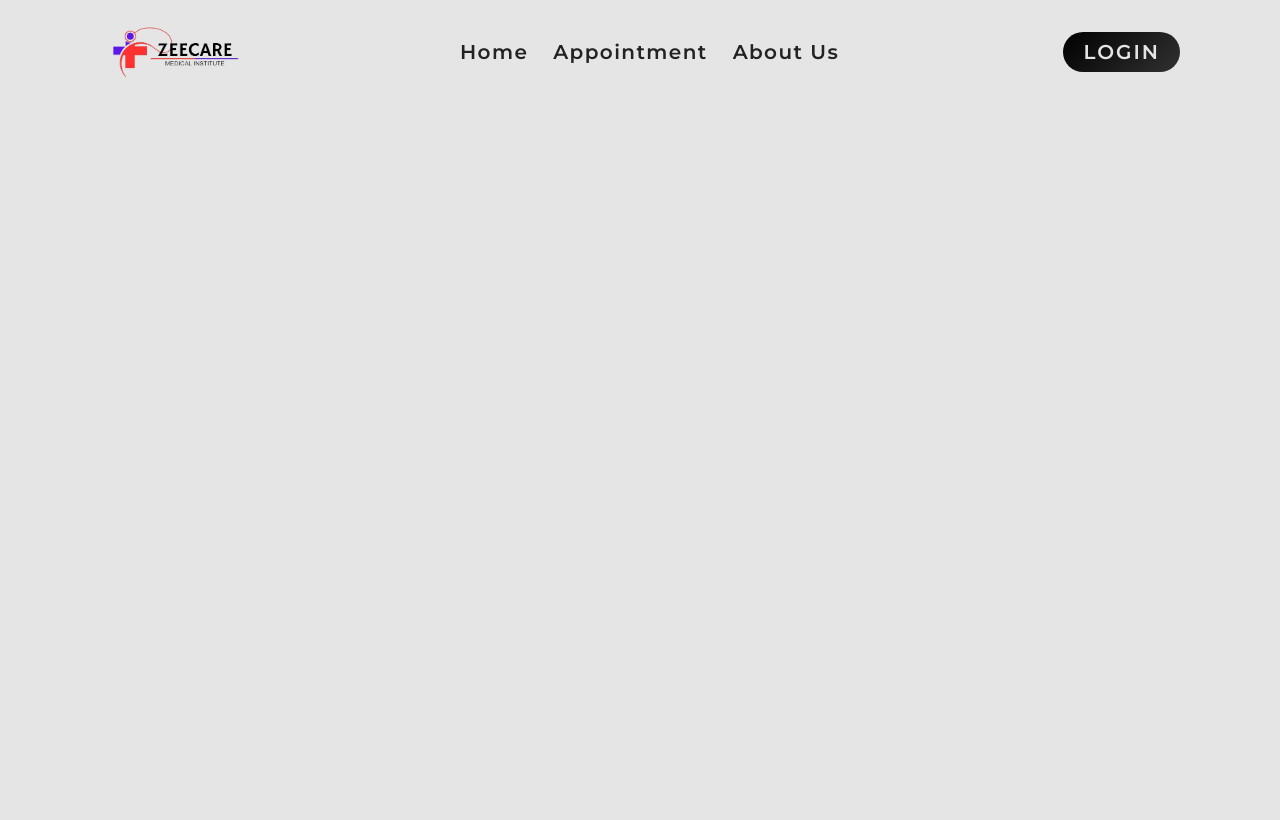
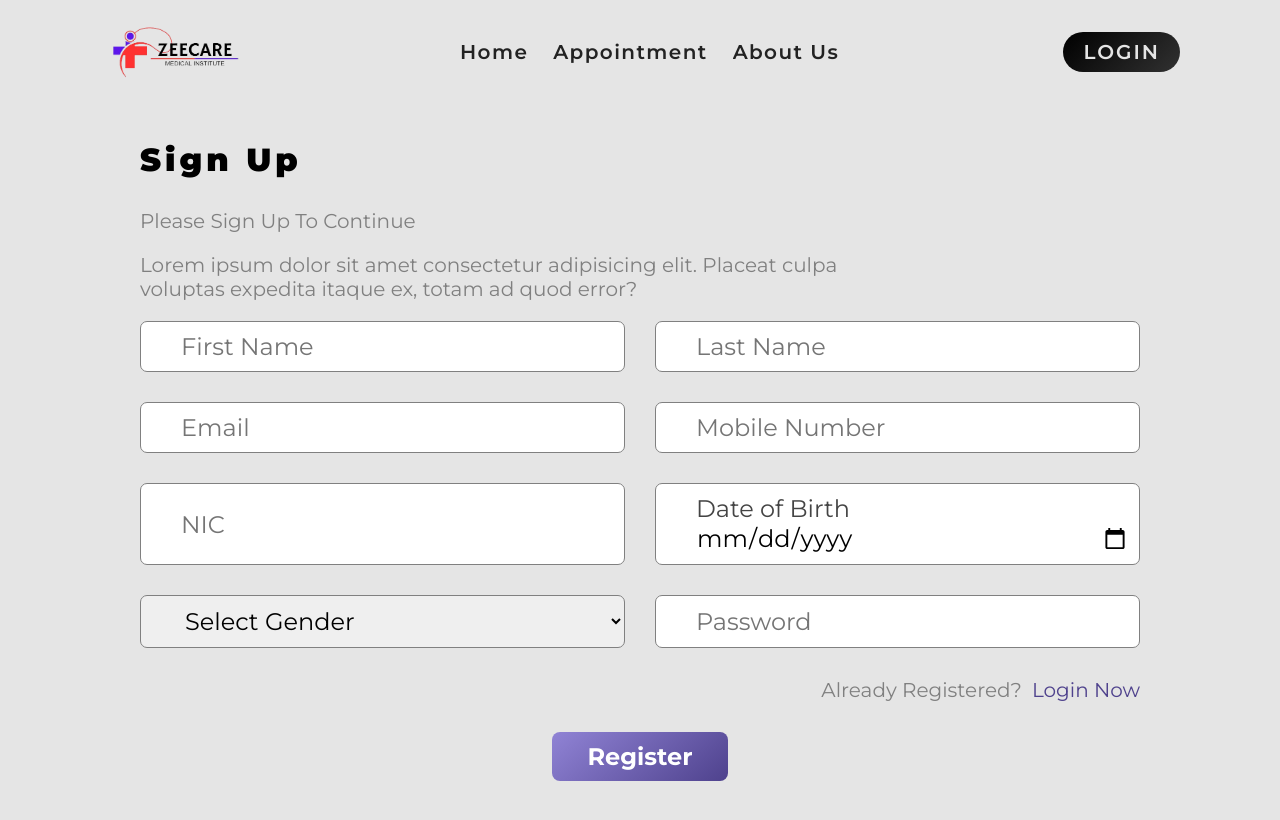
Before and after one commit to aman-7248/Hospital_Management1, a React (Vite) app in the folder frontend/: page /register in a window 1280 px wide. Shown: the top 820 px of the page. Built offline with nearby package versions, Linux system fonts and the light colour scheme; no server answers.

Commit message:
Added Register page

```diff
--- a/frontend/src/Pages/Register.jsx
+++ b/frontend/src/Pages/Register.jsx
@@ -1,6 +1,144 @@
-import React from "react";
+import axios from "axios";
+import React, { useContext, useState } from "react";
+import { toast } from "react-toastify";
+import { Context } from "../main";
+import { Link, Navigate, useNavigate } from "react-router-dom";
+
 const Register = () => {
-  return <div> </div>;
+  const { isAuthenticated, setIsAuthenticated } = useContext(Context);
+
+  const [firstName, setFirstName] = useState("");
+  const [lastName, setLastName] = useState("");
+  const [email, setEmail] = useState("");
+  const [phone, setPhone] = useState("");
+  const [nic, setNic] = useState("");
+  const [dob, setDob] = useState("");
+  const [gender, setGender] = useState("");
+  const [password, setPassword] = useState("");
+
+  const navigateTo = useNavigate();
+
+  const handleRegistration = async (e) => {
+    e.preventDefault();
+    try {
+      await axios
+        .post(
+          "http://localhost:4000/api/v1/user/patient/register",
+          { firstName, lastName, email, phone, nic, dob, gender, password },
+          {
+            withCredentials: true,
+            headers: { "Content-Type": "application/json" },
+          }
+        )
+        .then((res) => {
+          toast.success(res.data.message);
+          setIsAuthenticated(true);
+          navigateTo("/");
+          setFirstName("");
+          setLastName("");
+          setEmail("");
+          setPhone("");
+          setNic("");
+          setDob("");
+          setGender("");
+          setPassword("");
+        });
+    } catch (error) {
+      toast.error(error.response.data.message);
+    }
+  };
+
+  if (isAuthenticated) {
+    return <Navigate to={"/"} />;
+  }
+
+  return (
+    <>
+      <div className="container form-component register-form">
+        <h2>Sign Up</h2>
+        <p>Please Sign Up To Continue</p>
+        <p>
+          Lorem ipsum dolor sit amet consectetur adipisicing elit. Placeat culpa
+          voluptas expedita itaque ex, totam ad quod error?
+        </p>
+        <form onSubmit={handleRegistration}>
+          <div>
+            <input
+              type="text"
+              placeholder="First Name"
+              value={firstName}
+              onChange={(e) => setFirstName(e.target.value)}
+            />
+            <input
+              type="text"
+              placeholder="Last Name"
+              value={lastName}
+              onChange={(e) => setLastName(e.target.value)}
+            />
+          </div>
+          <div>
+            <input
+              type="text"
+              placeholder="Email"
+              value={email}
+              onChange={(e) => setEmail(e.target.value)}
+            />
+            <input
+              type="number"
+              placeholder="Mobile Number"
+              value={phone}
+              onChange={(e) => setPhone(e.target.value)}
+            />
+          </div>
+          <div>
+            <input
+              type="number"
+              placeholder="NIC"
+              value={nic}
+              onChange={(e) => setNic(e.target.value)}
+            />
+            <input
+              type={"date"}
+              placeholder="Date of Birth"
+              value={dob}
+              onChange={(e) => setDob(e.target.value)}
+            />
+          </div>
+          <div>
+            <select value={gender} onChange={(e) => setGender(e.target.value)}>
+              <option value="">Select Gender</option>
+              <option value="Male">Male</option>
+              <option value="Female">Female</option>
+            </select>
+            <input
+              type="password"
+              placeholder="Password"
+              value={password}
+              onChange={(e) => setPassword(e.target.value)}
+            />
+          </div>
+          <div
+            style={{
+              gap: "10px",
+              justifyContent: "flex-end",
+              flexDirection: "row",
+            }}
+          >
+            <p style={{ marginBottom: 0 }}>Already Registered?</p>
+            <Link
+              to={"/signin"}
+              style={{ textDecoration: "none", color: "#271776ca" }}
+            >
+              Login Now
+            </Link>
+          </div>
+          <div style={{ justifyContent: "center", alignItems: "center" }}>
+            <button type="submit">Register</button>
+          </div>
+        </form>
+      </div>
+    </>
+  );
 };
 
 export default Register;
```
